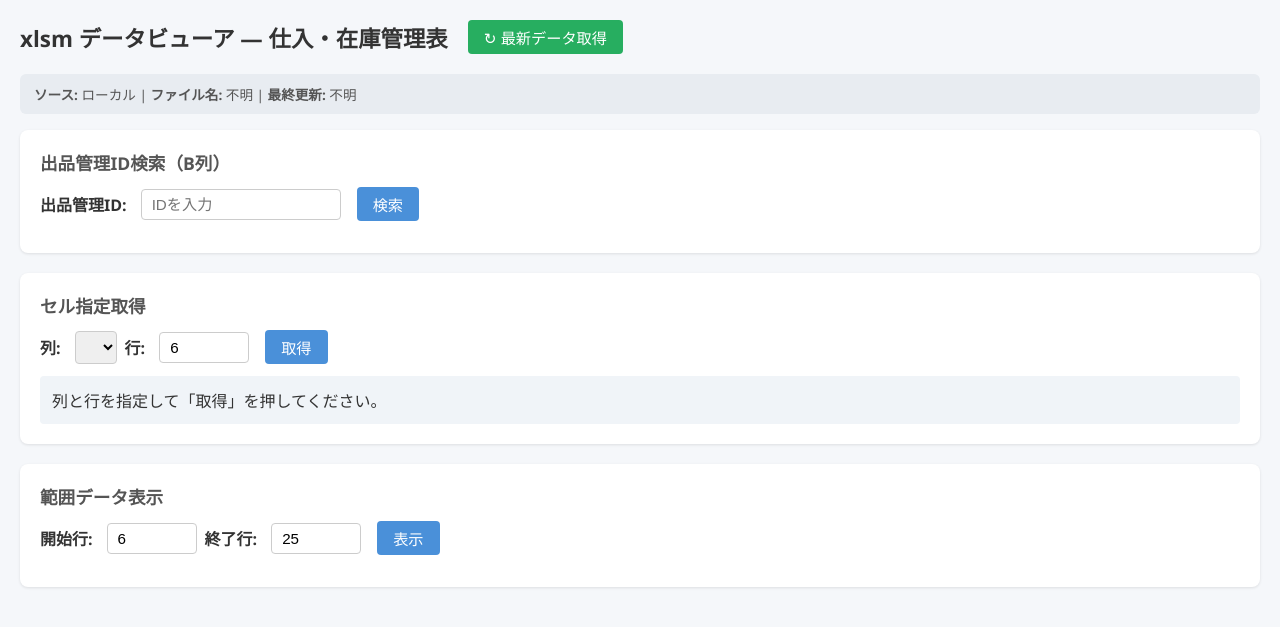
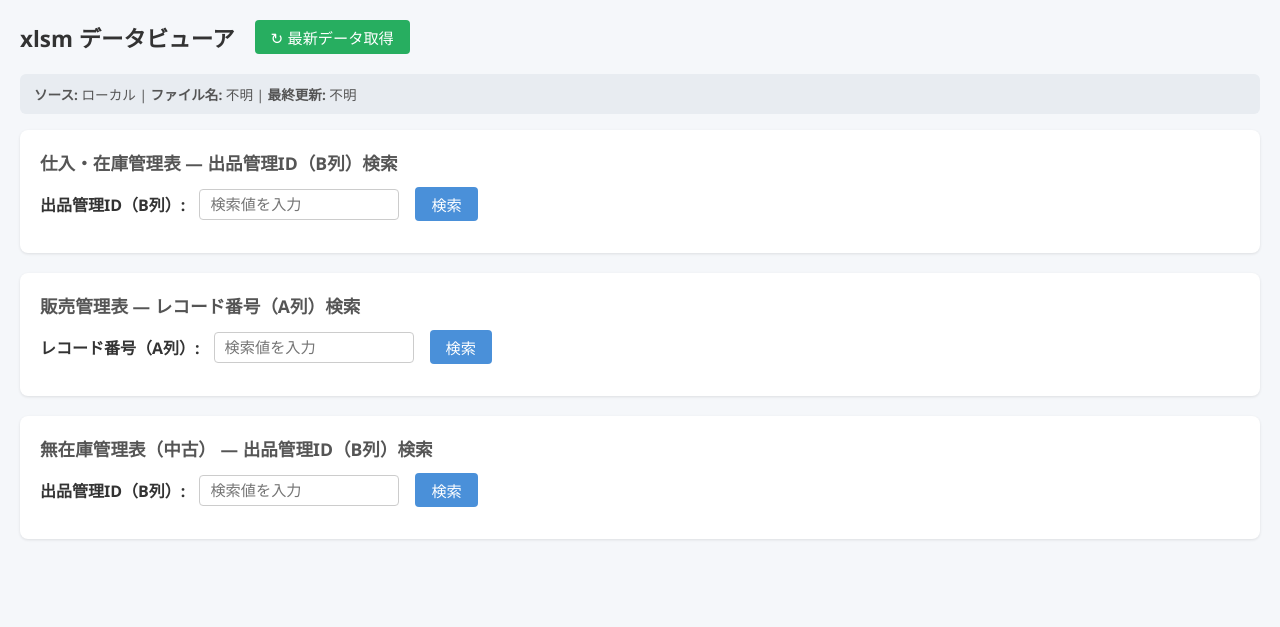
Before and after one commit to K1-github/ebayMasterApp, a Flask app: page / in a window 1280 px wide. Shown: the top 627 px of the page. Run offline with Flask 3, Linux system fonts and the light colour scheme; data that the repository does not hold is empty.

Commit message:
3シート検索対応、セル指定・範囲表示削除

```diff
--- a/app.py
+++ b/app.py
@@ -31,83 +31,104 @@ def _find_xlsm():
     return matches[0] if matches else None
 
 XLSM_PATH = _find_xlsm()
-SHEET_NAME = "仕入・在庫管理表"
-HEADER_ROW = 5
-DATA_START_ROW = 6
-MAX_COL = 28  # A〜AB
 
-# キャッシュ: {rows_data: {行番号: [値リスト]}, headers: [...], mtime, source, max_row}
-_cache = {"rows_data": None, "headers": None, "mtime": None, "source": None, "max_row": 0}
+# シート設定: {シート名: {header_row, data_start, search_col (0=A,1=B), max_col}}
+SHEETS = {
+    "仕入・在庫管理表": {"header_row": 5, "data_start": 6, "search_col": 1, "search_label": "出品管理ID（B列）", "max_col": 28},
+    "販売管理表": {"header_row": 5, "data_start": 6, "search_col": 0, "search_label": "レコード番号（A列）", "max_col": 28},
+    "無在庫管理表（中古）": {"header_row": 5, "data_start": 6, "search_col": 1, "search_label": "出品管理ID（B列）", "max_col": 28},
+}
+
+# シートごとのキャッシュ
+_cache = {}
+_wb_cache = {"mtime": None, "source": None}
 
 
-def _parse_workbook(wb):
-    """workbook から全行データとヘッダーを抽出してメモリにキャッシュする形式で返す"""
-    ws = wb[SHEET_NAME]
+def _parse_sheet(wb, sheet_name):
+    """指定シートのデータとヘッダーを読み取る"""
+    cfg = SHEETS[sheet_name]
+    ws = wb[sheet_name]
+    header_row = cfg["header_row"]
+    max_col = cfg["max_col"]
 
-    # read_only モードでは iter_rows で最終行まで一括読み込み（max_row 指定なし）
     rows_data = {}
-    max_data_row = HEADER_ROW
-    for row in ws.iter_rows(min_row=HEADER_ROW, max_col=MAX_COL, values_only=False):
+    max_data_row = header_row
+    for row in ws.iter_rows(min_row=header_row, max_col=max_col, values_only=False):
         r = row[0].row
         values = [cell.value for cell in row]
-        # 全セルが空の行はスキップ
         if any(v is not None for v in values):
             rows_data[r] = values
             max_data_row = r
 
-    # ヘッダー構築
-    header_values = rows_data.get(HEADER_ROW, [None] * MAX_COL)
+    header_values = rows_data.get(header_row, [None] * max_col)
     headers = []
-    for col in range(MAX_COL):
+    for col in range(max_col):
         col_letter = openpyxl.utils.get_column_letter(col + 1)
         val = header_values[col] if col < len(header_values) else None
         headers.append({"col": col + 1, "letter": col_letter, "name": val or f"({col_letter})"})
 
-    wb.close()
-    return rows_data, headers, max_data_row
+    return {"rows_data": rows_data, "headers": headers, "max_row": max_data_row}
 
 
-def get_data():
-    """行データとヘッダーを返す（キャッシュ付き）"""
-    if ONEDRIVE_SHARE_URL:
-        return _get_data_onedrive()
-    return _get_data_local()
+def _load_all_sheets(wb):
+    """全シートを読み込んでキャッシュに格納"""
+    for sheet_name in SHEETS:
+        if sheet_name in wb.sheetnames:
+            _cache[sheet_name] = _parse_sheet(wb, sheet_name)
+    wb.close()
 
 
-def _get_data_onedrive():
-    """OneDrive 版: read_only + メモリキャッシュ"""
+def get_sheet_data(sheet_name):
+    """指定シートのデータを返す（キャッシュ付き）"""
+    if ONEDRIVE_SHARE_URL:
+        return _get_data_onedrive(sheet_name)
+    return _get_data_local(sheet_name)
+
+
+def _get_data_onedrive(sheet_name):
     from onedrive import fetch_xlsm, _is_cache_fresh
 
-    if _cache["source"] == "onedrive" and _cache["rows_data"] is not None and _is_cache_fresh():
-        return _cache["rows_data"], _cache["headers"]
+    if _wb_cache["source"] == "onedrive" and sheet_name in _cache and _is_cache_fresh():
+        c = _cache[sheet_name]
+        return c["rows_data"], c["headers"], c["max_row"]
 
     buf = fetch_xlsm(ONEDRIVE_SHARE_URL)
     wb = openpyxl.load_workbook(buf, data_only=True, keep_vba=False, read_only=True)
-    rows_data, headers, max_row = _parse_workbook(wb)
-    _cache.update(rows_data=rows_data, headers=headers, mtime=None, source="onedrive", max_row=max_row)
-    return rows_data, headers
+    _load_all_sheets(wb)
+    _wb_cache.update(mtime=None, source="onedrive")
+    c = _cache[sheet_name]
+    return c["rows_data"], c["headers"], c["max_row"]
 
 
 def _refresh_onedrive():
-    """OneDrive キャッシュを強制クリアして再取得"""
     from onedrive import invalidate_cache
     invalidate_cache()
-    _cache.update(rows_data=None, headers=None, mtime=None, source=None)
+    _cache.clear()
+    _wb_cache.update(mtime=None, source=None)
 
 
-def _get_data_local():
-    """ローカルファイル版: mtime ベースのキャッシュ"""
+def _get_data_local(sheet_name):
     global XLSM_PATH
     if not XLSM_PATH:
         XLSM_PATH = _find_xlsm()
     if not XLSM_PATH:
         raise FileNotFoundError("ebayマスタ*.xlsm が見つかりません")
     mtime = os.path.getmtime(XLSM_PATH)
-    if _cache["mtime"] != mtime or _cache["source"] != "local":
+    if _wb_cache["mtime"] != mtime or _wb_cache["source"] != "local":
         wb = openpyxl.load_workbook(XLSM_PATH, data_only=True, keep_vba=False, read_only=True)
-        rows_data, headers, max_row = _parse_workbook(wb)
-        _cache.update(rows_data=rows_data, headers=headers, mtime=mtime, source="local", max_row=max_row)
-    return _cache["rows_data"], _cache["headers"]
+        _load_all_sheets(wb)
+        _wb_cache.update(mtime=mtime, source="local")
+    c = _cache[sheet_name]
+    return c["rows_data"], c["headers"], c["max_row"]
+
+
+def _to_str(val):
+    """セル値を検索用文字列に変換"""
+    if val is None:
+        return None
+    if isinstance(val, float) and val == int(val):
+        return str(int(val))
+    return str(val)
 
 
 @app.route("/login", methods=["GET", "POST"])
@@ -131,11 +152,11 @@ def index():
 @app.route("/api/refresh", methods=["POST"])
 @login_required
 def api_refresh():
-    """キャッシュをクリアして最新データを再取得する"""
     if ONEDRIVE_SHARE_URL:
         _refresh_onedrive()
         t0 = time.time()
-        get_data()
+        # 全シート読み込み
+        get_sheet_data(list(SHEETS.keys())[0])
         elapsed = time.time() - t0
         return jsonify({"status": "refreshed", "source": "onedrive", "elapsed_s": round(elapsed, 2)})
     return jsonify({"status": "skipped", "source": "local", "message": "ローカルモードではmtimeで自動更新されます"})
@@ -144,7 +165,6 @@ def api_refresh():
 @app.route("/api/fileinfo")
 @login_required
 def api_fileinfo():
-    """取得したファイルの情報を返す（デバッグ用）"""
     JST = timezone(timedelta(hours=9))
     if ONEDRIVE_SHARE_URL:
         from onedrive import get_file_info
@@ -158,125 +178,69 @@ def api_fileinfo():
             "fetched_at": fetched_at,
             "content_length": info["content_length"],
             "content_type": info.get("content_type"),
-            "final_url": info.get("final_url", "")[:100] + "...",
             "status_code": info.get("status_code"),
-            "share_url": ONEDRIVE_SHARE_URL[:50] + "...",
         })
     else:
         fname = os.path.basename(XLSM_PATH) if XLSM_PATH else None
         mtime = None
         if XLSM_PATH and os.path.exists(XLSM_PATH):
             mtime = datetime.fromtimestamp(os.path.getmtime(XLSM_PATH), tz=JST).strftime("%Y-%m-%d %H:%M:%S JST")
-        return jsonify({
-            "source": "local",
-            "filename": fname,
-            "last_modified": mtime,
-            "path": XLSM_PATH,
-        })
-
-
-@app.route("/api/headers")
-@login_required
-def api_headers():
-    _, headers = get_data()
-    return jsonify(headers)
-
-
-@app.route("/api/cell")
-@login_required
-def get_cell():
-    try:
-        col = int(request.args.get("col", 1))
-        row = int(request.args.get("row", DATA_START_ROW))
-    except (TypeError, ValueError):
-        return jsonify({"error": "col と row は整数で指定してください"}), 400
-
-    if col < 1 or col > MAX_COL:
-        return jsonify({"error": f"col は 1〜{MAX_COL} の範囲で指定してください"}), 400
-    rows_data, headers = get_data()
-    max_row = _cache["max_row"]
-    if row < DATA_START_ROW or row > max_row:
-        return jsonify({"error": f"row は {DATA_START_ROW}〜{max_row} の範囲で指定してください"}), 400
-    row_values = rows_data.get(row)
-    value = row_values[col - 1] if row_values and col - 1 < len(row_values) else None
-    return jsonify({
-        "col": col,
-        "row": row,
-        "header": headers[col - 1]["name"],
-        "value": str(value) if value is not None else None,
-    })
+        return jsonify({"source": "local", "filename": fname, "last_modified": mtime})
 
 
 @app.route("/api/search")
 @login_required
 def api_search():
-    """出品管理ID（B列）で行を検索し、該当行の全データを返す"""
+    """指定シートの指定列で検索"""
+    sheet = request.args.get("sheet", "").strip()
     query = request.args.get("q", "").strip()
+
+    if sheet not in SHEETS:
+        return jsonify({"error": "無効なシート名です"}), 400
     if not query:
         return jsonify({"error": "検索IDを入力してください"}), 400
 
-    rows_data, headers = get_data()
+    cfg = SHEETS[sheet]
+    search_col = cfg["search_col"]
+    data_start = cfg["data_start"]
+    max_col = cfg["max_col"]
+
+    rows_data, headers, max_row = get_sheet_data(sheet)
 
     matched = []
-    for r in range(DATA_START_ROW, _cache["max_row"] + 1):
+    for r in range(data_start, max_row + 1):
         row_values = rows_data.get(r)
         if not row_values:
             continue
-        b_val = row_values[1]  # B列 = index 1
-        if b_val is None:
-            continue
-        # 数値の場合 12345.0 → "12345" に変換
-        b_str = str(int(b_val)) if isinstance(b_val, float) and b_val == int(b_val) else str(b_val)
-        if query in b_str.strip():
+        val = row_values[search_col] if search_col < len(row_values) else None
+        val_str = _to_str(val)
+        if val_str is not None and query in val_str.strip():
             row_data = {}
-            for col in range(MAX_COL):
-                val = row_values[col] if col < len(row_values) else None
-                row_data[headers[col]["letter"]] = str(val) if val is not None else None
+            for col in range(max_col):
+                v = row_values[col] if col < len(row_values) else None
+                row_data[headers[col]["letter"]] = str(v) if v is not None else None
             matched.append({"row": r, "data": row_data})
 
     return jsonify({
         "query": query,
+        "sheet": sheet,
         "count": len(matched),
         "headers": headers,
         "rows": matched,
     })
 
 
-@app.route("/api/range")
+@app.route("/api/sheets")
 @login_required
-def get_range():
-    try:
-        row_start = int(request.args.get("row_start", DATA_START_ROW))
-        row_end = int(request.args.get("row_end", DATA_START_ROW + 19))
-    except (TypeError, ValueError):
-        return jsonify({"error": "row_start と row_end は整数で指定してください"}), 400
-
-    row_start = max(row_start, DATA_START_ROW)
-    rows_data, headers = get_data()
-    row_end = min(row_end, _cache["max_row"])
-
-    if row_end - row_start > 100:
-        row_end = row_start + 100
-
-    rows = []
-    for r in range(row_start, row_end + 1):
-        row_data = {}
-        row_values = rows_data.get(r)
-        for col in range(MAX_COL):
-            val = row_values[col] if row_values and col < len(row_values) else None
-            row_data[headers[col]["letter"]] = str(val) if val is not None else None
-        rows.append({"row": r, "data": row_data})
-
-    return jsonify({
-        "row_start": row_start,
-        "row_end": row_end,
-        "headers": headers,
-        "rows": rows,
-    })
+def api_sheets():
+    """利用可能なシート一覧を返す"""
+    result = []
+    for name, cfg in SHEETS.items():
+        result.append({"name": name, "search_label": cfg["search_label"]})
+    return jsonify(result)
 
 
 if __name__ == "__main__":
     source = "OneDrive" if ONEDRIVE_SHARE_URL else f"Local ({XLSM_PATH})"
     print(f"Source: {source}")
-    print(f"Sheet: {SHEET_NAME}")
     app.run(debug=True, host="0.0.0.0", port=5000)
--- a/templates/index.html
+++ b/templates/index.html
@@ -11,129 +11,42 @@
   .panel { background: #fff; border-radius: 8px; padding: 20px; margin-bottom: 20px; box-shadow: 0 1px 3px rgba(0,0,0,0.1); }
   .panel h2 { font-size: 1.1rem; margin-bottom: 12px; color: #555; }
   label { font-weight: 600; margin-right: 6px; }
-  select, input[type="number"] { padding: 6px 10px; border: 1px solid #ccc; border-radius: 4px; font-size: 0.95rem; }
+  input[type="text"] { padding: 6px 10px; border: 1px solid #ccc; border-radius: 4px; font-size: 0.95rem; width: 200px; }
   button { padding: 6px 16px; border: none; border-radius: 4px; background: #4a90d9; color: #fff; font-size: 0.95rem; cursor: pointer; margin-left: 8px; }
   button:hover { background: #357abd; }
-  .result { margin-top: 12px; padding: 12px; background: #f0f4f8; border-radius: 4px; min-height: 40px; }
-  .result .label { font-size: 0.85rem; color: #888; }
-  .result .value { font-size: 1.2rem; font-weight: 600; margin-top: 4px; }
   table { width: 100%; border-collapse: collapse; font-size: 0.85rem; }
   th, td { border: 1px solid #ddd; padding: 6px 8px; text-align: left; white-space: nowrap; }
   th { background: #e8ecf1; position: sticky; top: 0; }
   .table-wrap { max-height: 500px; overflow: auto; }
   .error { color: #d9534f; }
   .controls { display: flex; align-items: center; gap: 8px; flex-wrap: wrap; }
+  .count { margin-top: 8px; font-size: 0.9rem; color: #555; }
 </style>
 </head>
 <body>
 
 <div style="display:flex; align-items:center; gap:12px; margin-bottom:20px;">
-  <h1 style="margin-bottom:0;">xlsm データビューア — 仕入・在庫管理表</h1>
+  <h1 style="margin-bottom:0;">xlsm データビューア</h1>
   <button id="btn-refresh" style="background:#27ae60;">&#x21bb; 最新データ取得</button>
   <span id="refresh-status" style="font-size:0.85rem; color:#888;"></span>
 </div>
 <div id="file-info" style="margin-bottom:16px; padding:10px 14px; background:#e8ecf1; border-radius:6px; font-size:0.85rem; color:#555;"></div>
 
-<!-- 出品管理ID検索 -->
-<div class="panel">
-  <h2>出品管理ID検索（B列）</h2>
-  <div class="controls">
-    <label for="search-id">出品管理ID:</label>
-    <input type="text" id="search-id" placeholder="IDを入力" style="padding:6px 10px; border:1px solid #ccc; border-radius:4px; font-size:0.95rem; width:200px;">
-    <button id="btn-search">検索</button>
-  </div>
-  <div id="search-count" style="margin-top:8px; font-size:0.9rem; color:#555;"></div>
-  <div class="table-wrap" id="search-result" style="margin-top:12px;"></div>
-</div>
-
-<!-- セル指定 -->
-<div class="panel">
-  <h2>セル指定取得</h2>
-  <div class="controls">
-    <label for="col-select">列:</label>
-    <select id="col-select"></select>
-    <label for="row-input">行:</label>
-    <input type="number" id="row-input" min="6" max="4847" value="6" style="width:90px">
-    <button id="btn-cell">取得</button>
-  </div>
-  <div class="result" id="cell-result">列と行を指定して「取得」を押してください。</div>
-</div>
-
-<!-- 範囲表示 -->
-<div class="panel">
-  <h2>範囲データ表示</h2>
-  <div class="controls">
-    <label for="row-start">開始行:</label>
-    <input type="number" id="row-start" min="6" max="4847" value="6" style="width:90px">
-    <label for="row-end">終了行:</label>
-    <input type="number" id="row-end" min="6" max="4847" value="25" style="width:90px">
-    <button id="btn-range">表示</button>
-  </div>
-  <div class="table-wrap" id="range-result" style="margin-top:12px;"></div>
-</div>
+<div id="search-panels"></div>
 
 <script>
-const colSelect = document.getElementById("col-select");
-const rowInput = document.getElementById("row-input");
-const cellResult = document.getElementById("cell-result");
-const rowStart = document.getElementById("row-start");
-const rowEnd = document.getElementById("row-end");
-const rangeResult = document.getElementById("range-result");
-
 // ファイル情報取得
 fetch("/api/fileinfo")
   .then(r => r.json())
   .then(info => {
     const el = document.getElementById("file-info");
     if (info.source === "onedrive") {
-      el.innerHTML = `<b>ソース:</b> OneDrive | <b>ファイル名:</b> ${info.filename || "不明"} | <b>取得日時:</b> ${info.fetched_at || "未取得"} | <b>サイズ:</b> ${info.content_length ? (info.content_length / 1024 / 1024).toFixed(1) + " MB" : "不明"}<br><b>Content-Type:</b> ${info.content_type || "不明"} | <b>Status:</b> ${info.status_code || "不明"}`;
+      el.innerHTML = `<b>ソース:</b> OneDrive | <b>ファイル名:</b> ${info.filename || "不明"} | <b>取得日時:</b> ${info.fetched_at || "未取得"} | <b>サイズ:</b> ${info.content_length ? (info.content_length / 1024 / 1024).toFixed(1) + " MB" : "不明"}`;
     } else {
       el.innerHTML = `<b>ソース:</b> ローカル | <b>ファイル名:</b> ${info.filename || "不明"} | <b>最終更新:</b> ${info.last_modified || "不明"}`;
     }
   })
   .catch(() => {});
-
-// ID検索
-const searchInput = document.getElementById("search-id");
-const searchResult = document.getElementById("search-result");
-const searchCount = document.getElementById("search-count");
-
-function doSearch() {
-  const q = searchInput.value.trim();
-  if (!q) { searchResult.innerHTML = ""; searchCount.textContent = ""; return; }
-  searchResult.innerHTML = "検索中...";
-  searchCount.textContent = "";
-  fetch(`/api/search?q=${encodeURIComponent(q)}`)
-    .then(r => r.json())
-    .then(data => {
-      if (data.error) {
-        searchResult.innerHTML = `<span class="error">${data.error}</span>`;
-        return;
-      }
-      searchCount.textContent = `${data.count} 件見つかりました`;
-      if (data.count === 0) {
-        searchResult.innerHTML = "";
-        return;
-      }
-      let html = "<table><thead><tr><th>行</th>";
-      data.headers.forEach(h => { html += `<th>${h.letter}: ${h.name}</th>`; });
-      html += "</tr></thead><tbody>";
-      data.rows.forEach(row => {
-        html += `<tr><td>${row.row}</td>`;
-        data.headers.forEach(h => {
-          const v = row.data[h.letter];
-          html += `<td>${v !== null ? v : ""}</td>`;
-        });
-        html += "</tr>";
-      });
-      html += "</tbody></table>";
-      searchResult.innerHTML = html;
-    })
-    .catch(err => { searchResult.innerHTML = `<span class="error">通信エラー: ${err}</span>`; });
-}
-
-document.getElementById("btn-search").addEventListener("click", doSearch);
-searchInput.addEventListener("keydown", e => { if (e.key === "Enter") doSearch(); });
 
 // 更新ボタン
 document.getElementById("btn-refresh").addEventListener("click", () => {
@@ -151,49 +64,48 @@ document.getElementById("btn-refresh").addEventListener("click", () => {
     .finally(() => { btn.disabled = false; });
 });
 
-// ヘッダー読み込み
-fetch("/api/headers")
+// シート一覧を取得して検索パネルを動的生成
+fetch("/api/sheets")
   .then(r => r.json())
-  .then(headers => {
-    headers.forEach(h => {
-      const opt = document.createElement("option");
-      opt.value = h.col;
-      opt.textContent = `${h.letter}: ${h.name}`;
-      colSelect.appendChild(opt);
-    });
-  });
+  .then(sheets => {
+    const container = document.getElementById("search-panels");
+    sheets.forEach((sheet, idx) => {
+      const panelId = `panel-${idx}`;
+      const inputId = `input-${idx}`;
+      const btnId = `btn-${idx}`;
+      const countId = `count-${idx}`;
+      const resultId = `result-${idx}`;
 
-// セル取得
-document.getElementById("btn-cell").addEventListener("click", () => {
-  const col = colSelect.value;
-  const row = rowInput.value;
-  cellResult.innerHTML = "読み込み中...";
-  fetch(`/api/cell?col=${col}&row=${row}`)
+      const div = document.createElement("div");
+      div.className = "panel";
+      div.innerHTML = `
+        <h2>${sheet.name} — ${sheet.search_label}検索</h2>
+        <div class="controls">
+          <label>${sheet.search_label}:</label>
+          <input type="text" id="${inputId}" placeholder="検索値を入力">
+          <button id="${btnId}">検索</button>
+        </div>
+        <div class="count" id="${countId}"></div>
+        <div class="table-wrap" id="${resultId}" style="margin-top:12px;"></div>
+      `;
+      container.appendChild(div);
+
+      function doSearch() {
+        const q = document.getElementById(inputId).value.trim();
+        const resultEl = document.getElementById(resultId);
+        const countEl = document.getElementById(countId);
+        if (!q) { resultEl.innerHTML = ""; countEl.textContent = ""; return; }
+        resultEl.innerHTML = "検索中...";
+        countEl.textContent = "";
+        fetch(`/api/search?sheet=${encodeURIComponent(sheet.name)}&q=${encodeURIComponent(q)}`)
           .then(r => r.json())
           .then(data => {
             if (data.error) {
-        cellResult.innerHTML = `<span class="error">${data.error}</span>`;
-      } else {
-        cellResult.innerHTML =
-          `<div class="label">${data.header} (行 ${data.row})</div>` +
-          `<div class="value">${data.value !== null ? data.value : "<em>空</em>"}</div>`;
-      }
-    })
-    .catch(e => { cellResult.innerHTML = `<span class="error">通信エラー: ${e}</span>`; });
-});
-
-// 範囲取得
-document.getElementById("btn-range").addEventListener("click", () => {
-  const s = rowStart.value;
-  const e = rowEnd.value;
-  rangeResult.innerHTML = "読み込み中...";
-  fetch(`/api/range?row_start=${s}&row_end=${e}`)
-    .then(r => r.json())
-    .then(data => {
-      if (data.error) {
-        rangeResult.innerHTML = `<span class="error">${data.error}</span>`;
+              resultEl.innerHTML = `<span class="error">${data.error}</span>`;
               return;
             }
+            countEl.textContent = `${data.count} 件見つかりました`;
+            if (data.count === 0) { resultEl.innerHTML = ""; return; }
             let html = "<table><thead><tr><th>行</th>";
             data.headers.forEach(h => { html += `<th>${h.letter}: ${h.name}</th>`; });
             html += "</tr></thead><tbody>";
@@ -206,9 +118,14 @@ document.getElementById("btn-range").addEventListener("click", () => {
               html += "</tr>";
             });
             html += "</tbody></table>";
-      rangeResult.innerHTML = html;
+            resultEl.innerHTML = html;
           })
-    .catch(err => { rangeResult.innerHTML = `<span class="error">通信エラー: ${err}</span>`; });
+          .catch(err => { resultEl.innerHTML = `<span class="error">通信エラー: ${err}</span>`; });
+      }
+
+      document.getElementById(btnId).addEventListener("click", doSearch);
+      document.getElementById(inputId).addEventListener("keydown", e => { if (e.key === "Enter") doSearch(); });
+    });
   });
 </script>
 
```
Lines whose indentation alone changed are shown as unchanged.
